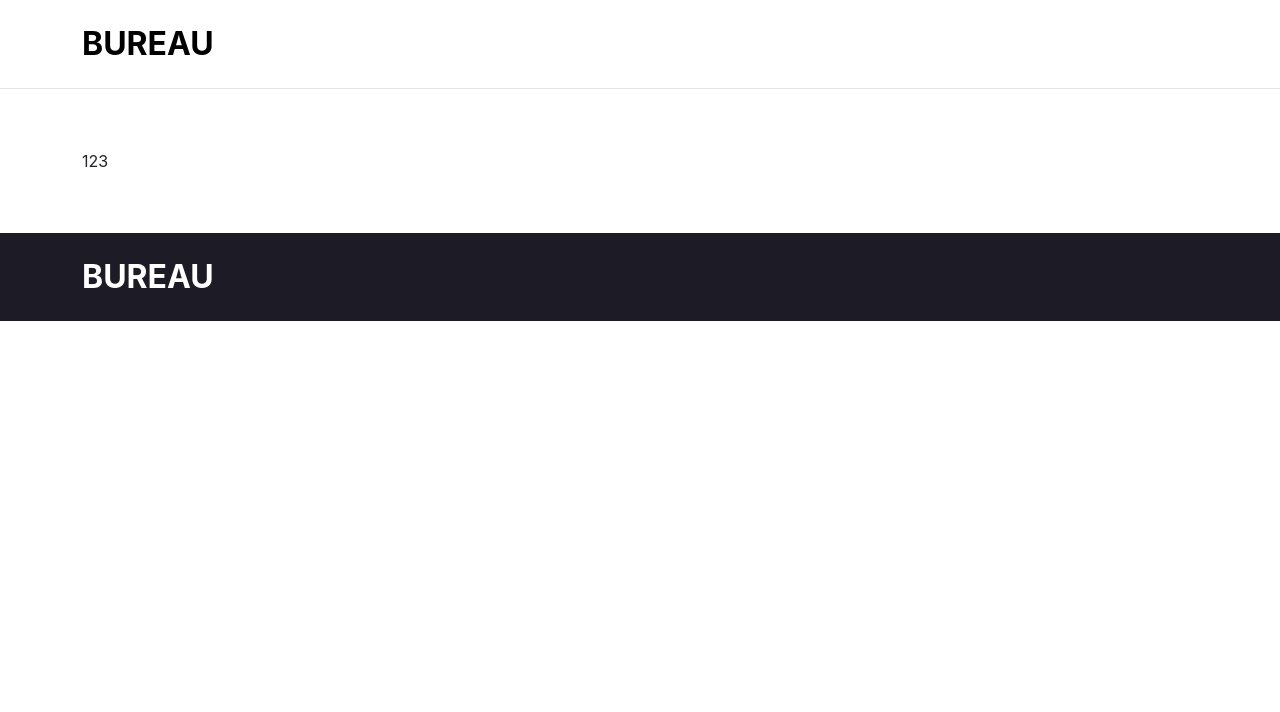
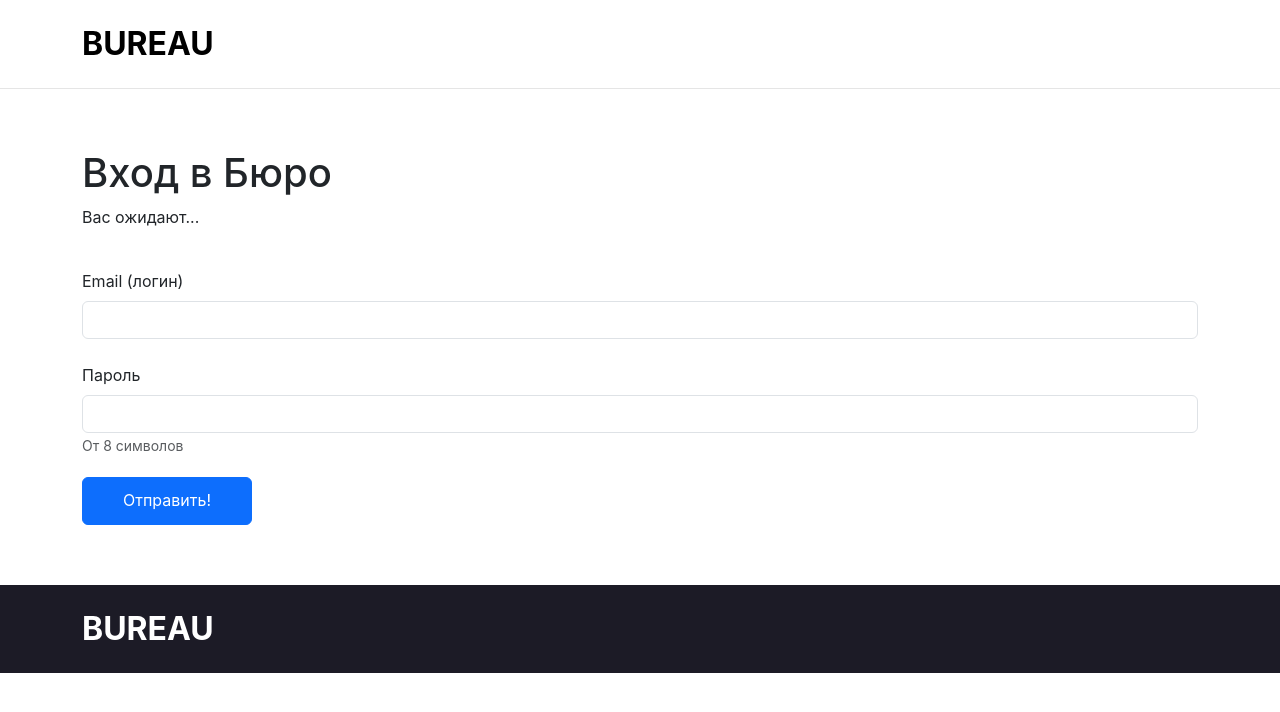
Before and after one commit to maximax444/bureau, a React (Vite) app: page /login in a window 1280 px wide. Shown: the top 712 px of the page. Built offline with nearby package versions, Linux system fonts and the light colour scheme.

Commit message:
login page

```diff
--- a/src/http/setupApi.ts
+++ b/src/http/setupApi.ts
@@ -15,3 +15,11 @@ export const register = async (name1: String, name2: String, email: String, pass
         })
     return response
 }
+
+export const login = async (email: String, password: String) => {
+    const response = await $host.post('login', { email, password })
+        .catch((err) => {
+            throw err
+        })
+    return response
+}
--- a/src/pages/auth/LoginPage.tsx
+++ b/src/pages/auth/LoginPage.tsx
@@ -2,12 +2,67 @@ import { Header } from "../../components/Header"
 import { Footer } from "../../components/Footer"
 import Container from "../../components/Container"
 import "./login.sass"
+import { useState } from "react";
+import { Form as MyForm } from "../../components/Form"
+import Form from 'react-bootstrap/Form';
+import Button from 'react-bootstrap/Button';
+import { useNavigate } from "react-router-dom";
+import { login } from "../../http/setupApi"
+
 export function LoginPage() {
+    const [user, setUser] = useState("");
+    const [pass, setPass] = useState("");
+    const [isError, setError] = useState(false);
+
+    const navigate = useNavigate();
+
+    async function loginForm(e: Event) {
+        e.preventDefault()
+        const resp = await login(user, pass).catch((err) => {
+            console.log(err)
+        })
+        if (resp && resp.status == 200) {
+            setError(false)
+            localStorage.setItem("token", resp.data)
+            navigate("/")
+        } else {
+            setError(true)
+        }
+
+    }
+
     return (
         <div className="page">
             <Header />
             <Container className="login">
-                <div>123</div>
+                <h1>Вход в Бюро</h1>
+                <p className="setup__descr">Вас ожидают...</p>
+                <MyForm onSubmit={loginForm}>
+                    <Form.Label htmlFor="inputUser">Email (логин)</Form.Label>
+                    <Form.Control
+                        type="email"
+                        id="inputUser"
+                        value={user}
+                        onChange={(e) => setUser(e.target.value)}
+                        required
+                    />
+                    <br />
+                    <Form.Label htmlFor="inputPass">Пароль</Form.Label>
+                    <Form.Control
+                        type="password"
+                        id="inputPass"
+                        value={pass}
+                        pattern=".{8,}"
+                        onChange={(e) => setPass(e.target.value)}
+                        aria-describedby="passHelpBlock"
+                        required
+                    />
+                    <Form.Text id="passHelpBlock" muted>
+                        От 8 символов
+                    </Form.Text>
+                    <Button className="setup__btn" type="submit">Отправить!</Button>
+                    {isError && <div className="error">Проверьте логин и пароль, данные неверны</div>}
+                </MyForm>
             </Container>
             <Footer />
         </div>
--- a/src/pages/auth/RegisterPage.tsx
+++ b/src/pages/auth/RegisterPage.tsx
@@ -98,7 +98,7 @@ export function RegisterPage() {
                         required
                     />
                     <Form.Text id="passHelpBlock" muted>
-                        Пароль пользователя
+                        Пароль пользователя. От 8 символов
                     </Form.Text>
                     <br />
                     <br />
```
